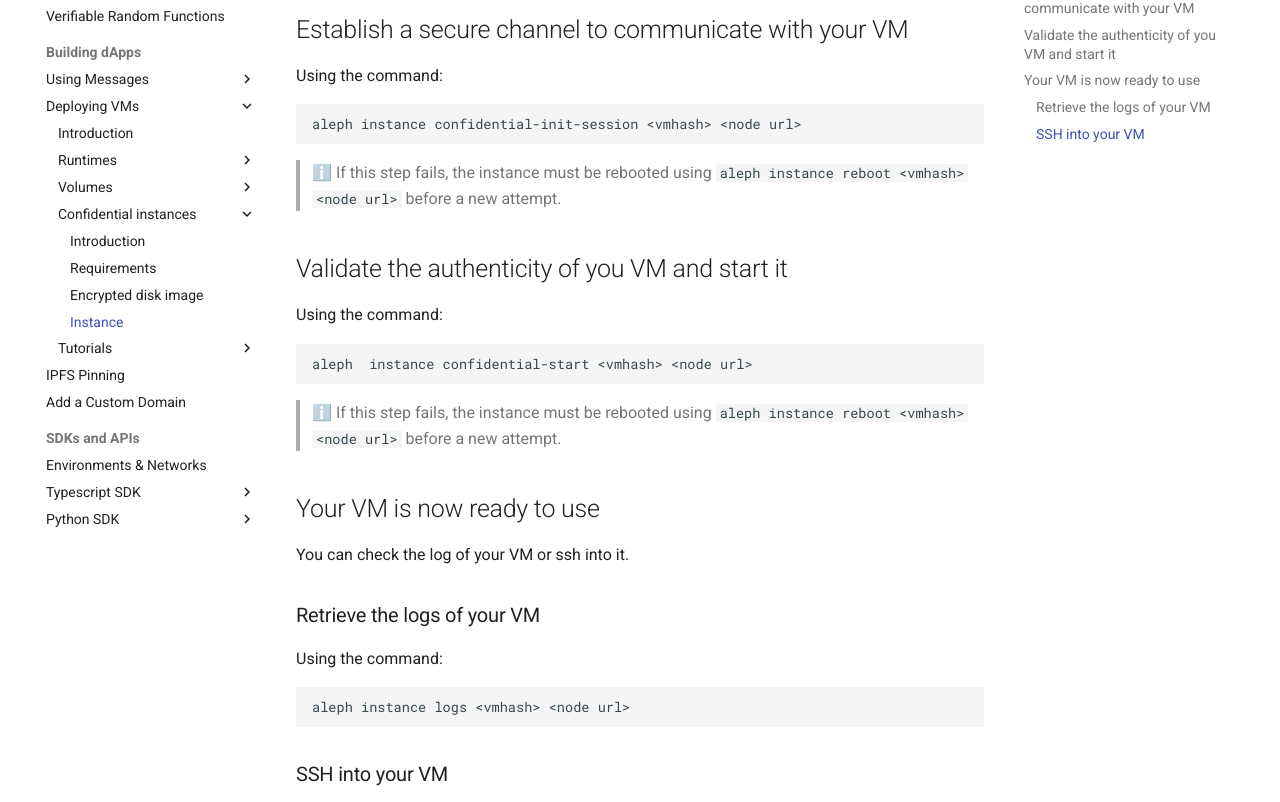
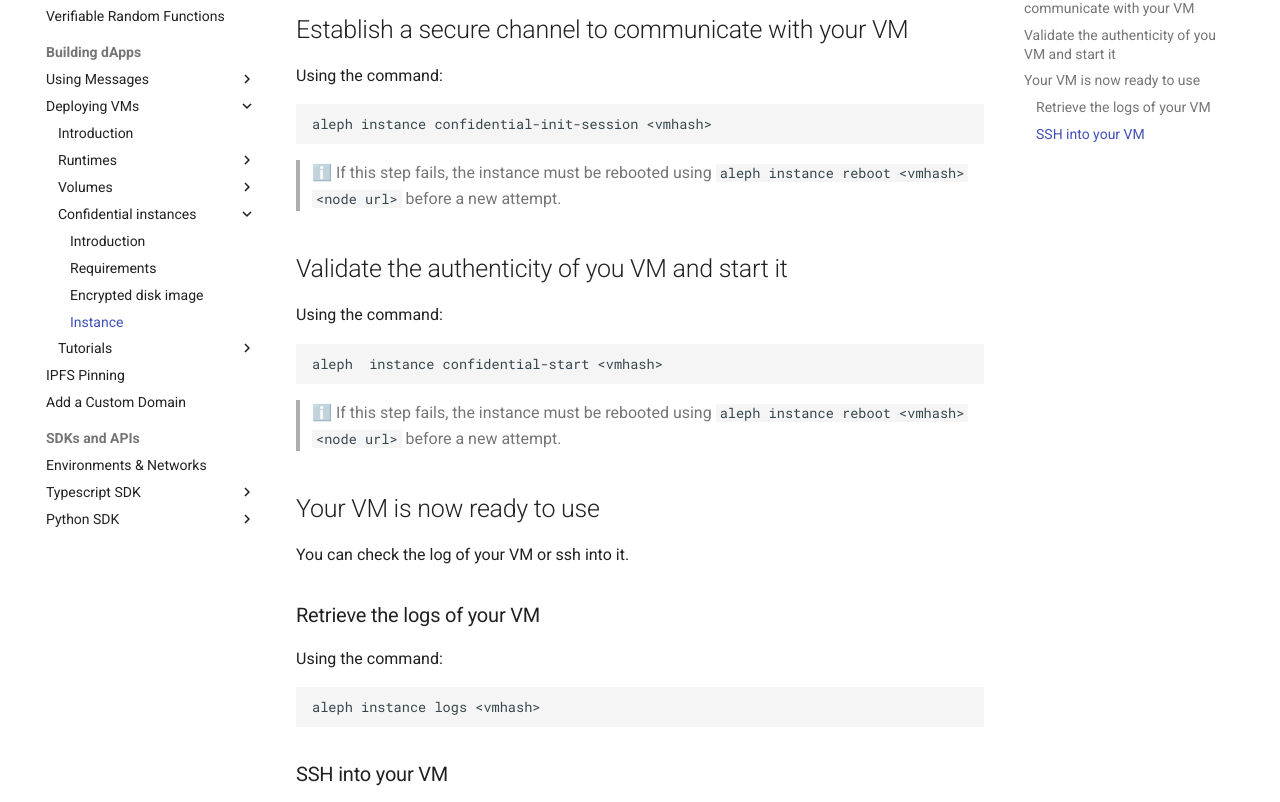
Before and after one commit to aleph-im/aleph-docs, an MkDocs documentation site: the page built from docs/computing/confidential/instance.md, in a window 1280 px wide and 1400 px high, scrolled down 470 px. Shown: the part 208-1010 px from the top of the window. Built offline with MkDocs 1.6.1 and Material for MkDocs 9.7.7, drawn with Linux system fonts in a browser that asks for light colours; plug-ins that fetch from the network failed and are left out; comment, search, counter and statistics services are not loaded; some of the changed lines change nothing that is shown.

Commit message:
Update CoCo documentation
The paramters for the aleph-client changed and it was not up to date

Jira: ALEPH-198

````diff
--- a/docs/computing/confidential/instance.md
+++ b/docs/computing/confidential/instance.md
@@ -19,7 +19,7 @@
 
 Using the command:
 ```shell
-aleph instance confidential-init-session <vmhash> <node url>
+aleph instance confidential-init-session <vmhash>
 ```
 
 > ℹ️ If this step fails, the instance must be rebooted using `aleph instance reboot <vmhash> <node url>` before
@@ -30,7 +30,7 @@
 Using the command:
 
 ```shell
-aleph  instance confidential-start <vmhash> <node url>
+aleph  instance confidential-start <vmhash>
 ```
 
 > ℹ️ If this step fails, the instance must be rebooted using `aleph instance reboot <vmhash> <node url>` before
@@ -45,7 +45,7 @@
 Using the command:
 
 ```shell
-aleph instance logs <vmhash> <node url>
+aleph instance logs <vmhash>
 ```
 
 ### SSH into your VM
````
